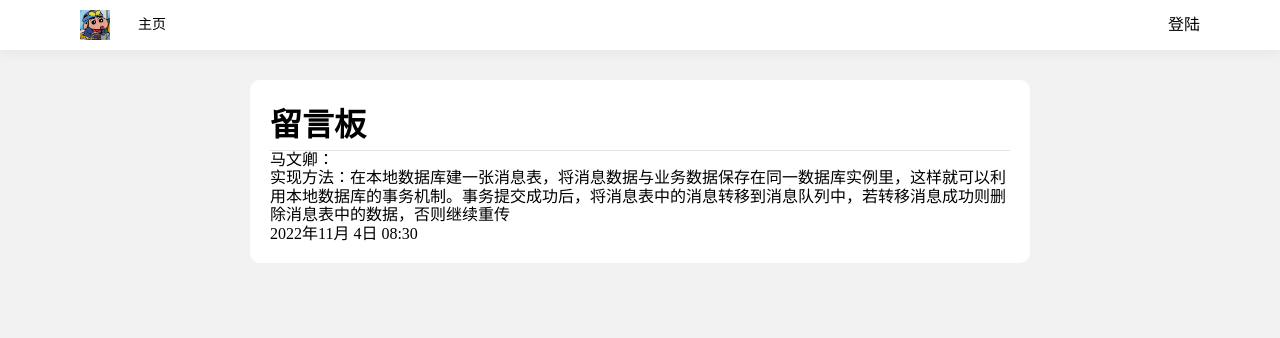
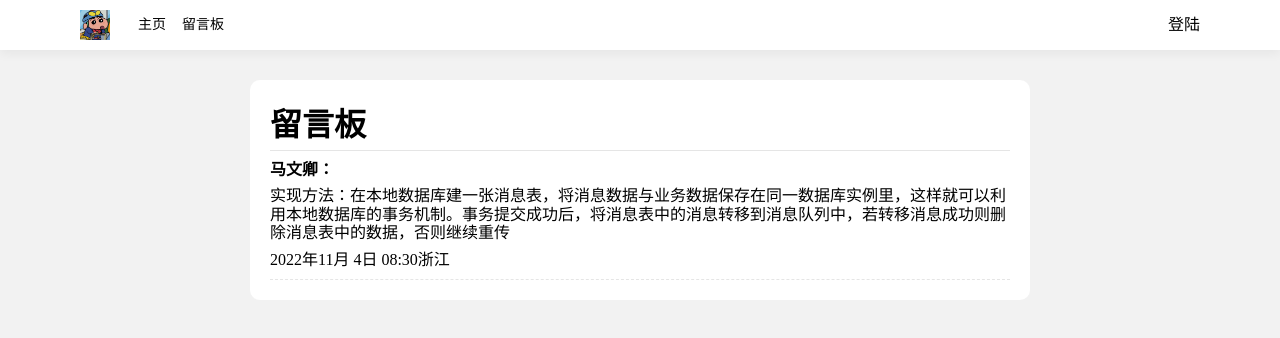
Before and after one commit to mawenqing1/blog-front, a React (Vite) app: page /layout/words in a window 1280 px wide. Shown: the top 338 px of the page. Built offline with nearby package versions, Linux system fonts and the light colour scheme; a small style sheet from the web is missing.

Commit message:
add comment page style

```diff
--- a/src/components/topNav/index.tsx
+++ b/src/components/topNav/index.tsx
@@ -15,10 +15,10 @@ const TopNav: FC = () => {
       text: '主页',
       router: '/layout/home'
     },
-    // {
-    //   text: '留言板',
-    //   router: '/layout/words'
-    // }
+    {
+      text: '留言板',
+      router: '/layout/words'
+    }
   ]
 
   const handleCloseModal = () => {
--- a/src/pages/words/index.module.less
+++ b/src/pages/words/index.module.less
@@ -20,6 +20,21 @@
             display: flex;
             align-items: center;
         }
+
+        .comment_list {
+            padding: 10px 0;
+            border-bottom: 1px dashed rgba(0, 0, 0, 0.1);
+
+            .comment_user {
+                font-size: 16px;
+                font-weight: 600;
+                margin-bottom: 8px;
+            }
+
+            .comment_body {
+                margin-bottom: 8px;
+            }
+        }
     }
 
     @keyframes identifier {
--- a/src/pages/words/index.tsx
+++ b/src/pages/words/index.tsx
@@ -15,7 +15,7 @@ const LeaveWords: FC = () => {
                         <p className={styles.comment_body}>实现方法：在本地数据库建一张消息表，将消息数据与业务数据保存在同一数据库实例里，这样就可以利用本地数据库的事务机制。事务提交成功后，将消息表中的消息转移到消息队列中，若转移消息成功则删除消息表中的数据，否则继续重传</p>
                         <div className={styles.comment_footer}>
                             <span>2022年11月 4日 08:30</span>
-                            <span></span>
+                            <span>浙江</span>
                         </div>
                     </div>
                     <div className={styles.words_input}></div>
```
